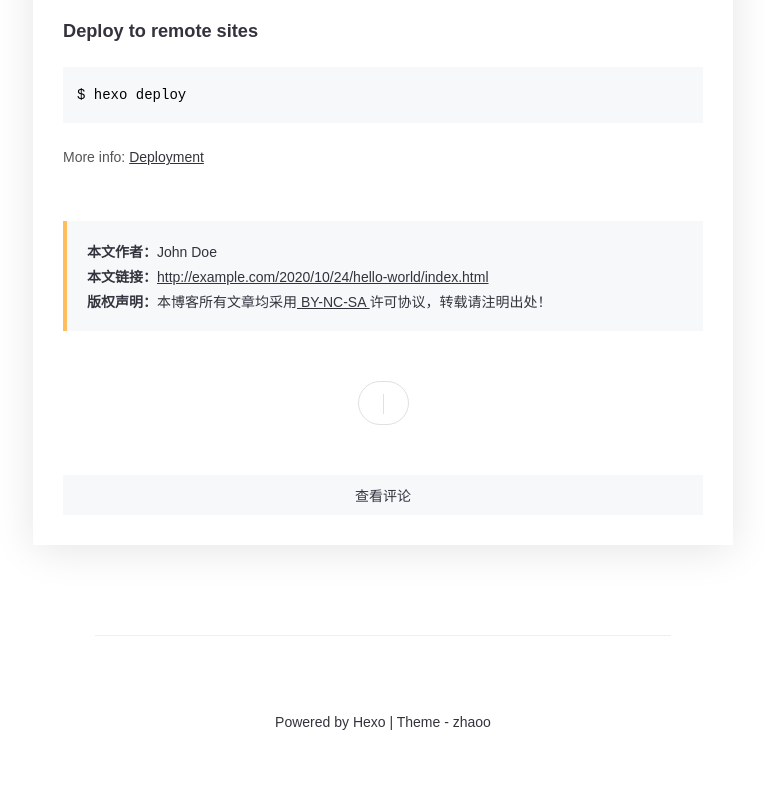
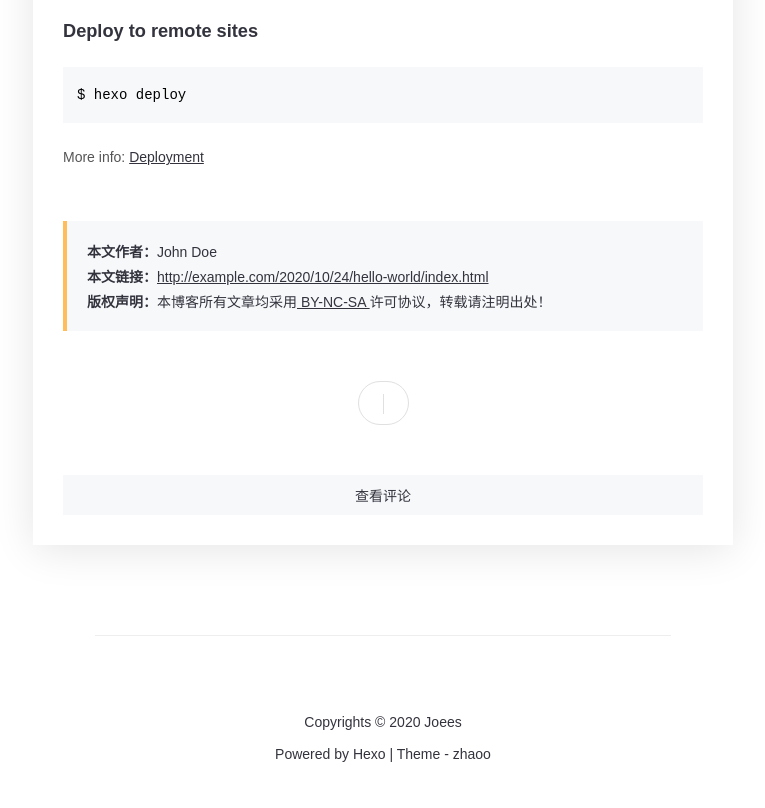
Before and after one commit to joeescn/chenpr0512.github.io, a plain HTML site: page 2020/10/24/hello-world/index.html in a window 1280 px wide. Shown: the part 1305-2113 px from the top of the page, without its empty margins (257-1022 px from the left). Before the commit the page ends 2081 px from the top, so only its background shows below. Drawn offline with nearby package versions, Linux system fonts and the light colour scheme; some packages are replaced by stand-ins of ours; a small style sheet from the web is missing.

Commit message:
Site updated: 2020-10-24 18:46:56

```diff
--- a/2020/10/24/hello-world/index.html
+++ b/2020/10/24/hello-world/index.html
@@ -150,7 +150,7 @@
       <li class="menu-item"><a href="/about " class="underline"> 关于</a></li>
 
     </ul>
-    <div class="menu-copyright"><p>Powered by <a target="_blank" href="https://hexo.io">Hexo</a>  |  Theme - <a target="_blank" href="https://github.com/izhaoo/hexo-theme-zhaoo">zhaoo</a></p></div>
+    <div class="menu-copyright"><p>Copyrights © 2020 <a target="_blank" href="https://joees.cn">Joees</a></p>  <p>Powered by <a target="_blank" href="https://hexo.io">Hexo</a> |  Theme - <a target="_blank" href="https://github.com/izhaoo/hexo-theme-zhaoo">zhaoo</a></p></div>
   </div>
 </nav>
   <main id="main">
@@ -273,7 +273,7 @@
     </a>
 
   </div>
-  <div class="footer-copyright"><p>Powered by <a target="_blank" href="https://hexo.io">Hexo</a>  |  Theme - <a target="_blank" href="https://github.com/izhaoo/hexo-theme-zhaoo">zhaoo</a></p></div>
+  <div class="footer-copyright"><p>Copyrights © 2020 <a target="_blank" href="https://joees.cn">Joees</a></p>  <p>Powered by <a target="_blank" href="https://hexo.io">Hexo</a> |  Theme - <a target="_blank" href="https://github.com/izhaoo/hexo-theme-zhaoo">zhaoo</a></p></div>
 </footer>
 
       <div class="fab fab-plus">
```
Also changed, not shown: archives/2020/10/index.html (+2 -2 lines), archives/2020/index.html (+2 -2 lines), archives/index.html (+2 -2 lines), index.html (+2 -2 lines).
